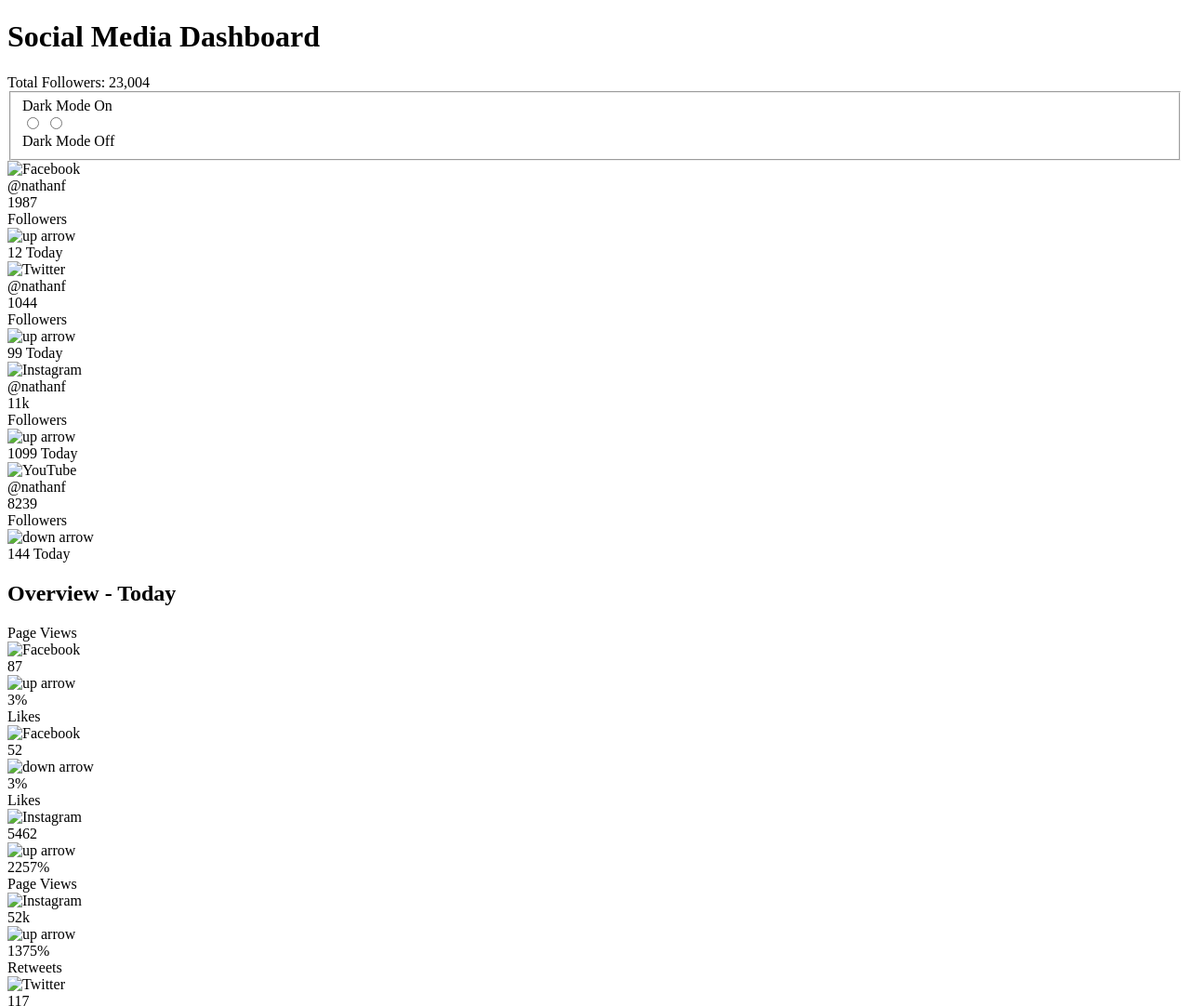
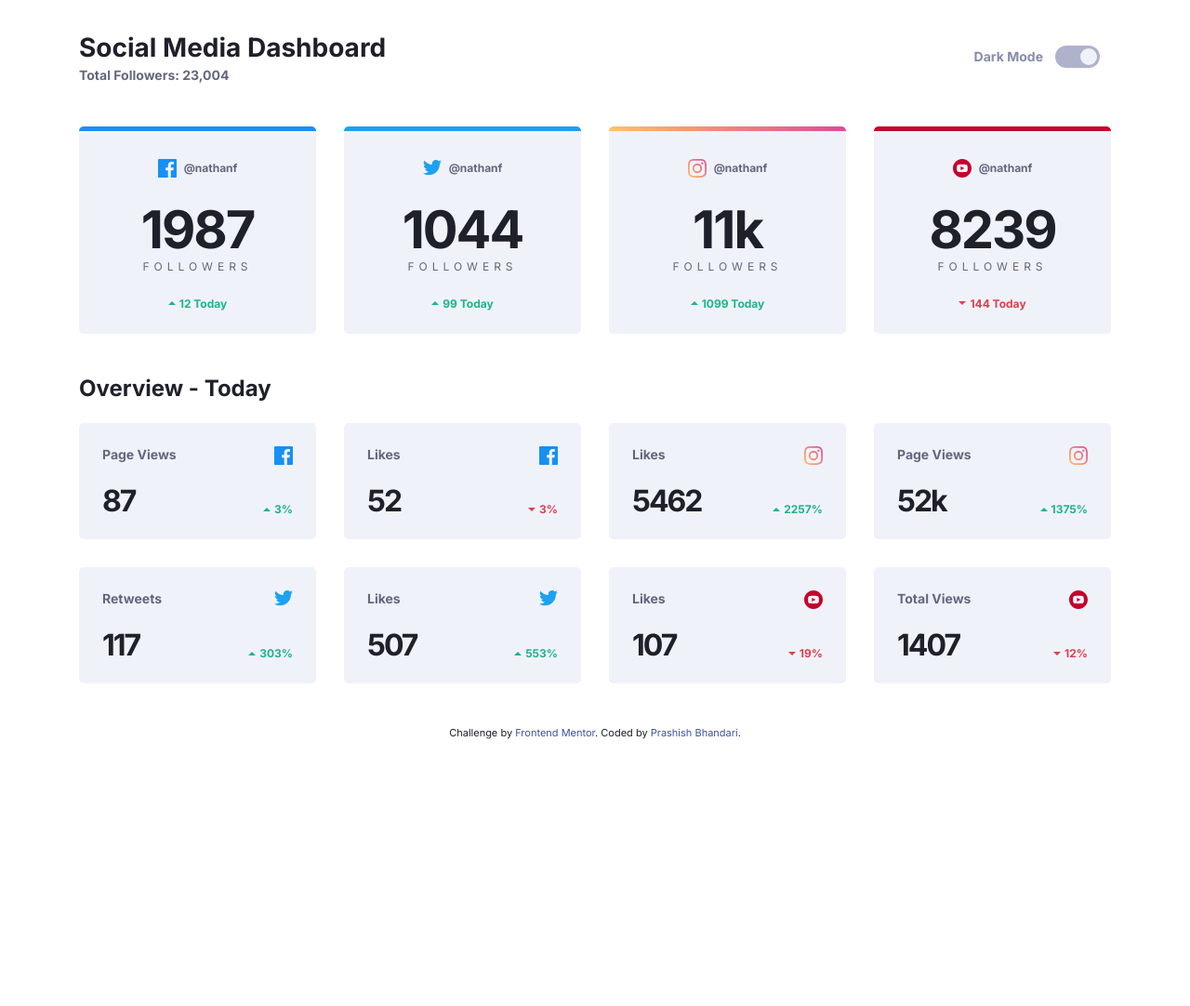
Before and after one commit to prashishb/fem-dklt-toggle, a website: page index.html in a window 1280 px wide. Shown: the top 1082 px of the page at 93% size. After the commit the page ends 800 px from the top, so only its background shows below. Drawn offline with nearby package versions, Linux system fonts and the light colour scheme; files that its build step writes are made by us from their sources; the site is published under a folder, as on GitHub Pages, so addresses that start at the root find nothing.

Commit message:
fixed images not loading

```diff
--- a/index.html
+++ b/index.html
@@ -12,8 +12,8 @@
   <link rel="preconnect" href="https://fonts.googleapis.com">
   <link rel="preconnect" href="https://fonts.gstatic.com" crossorigin>
   <link href="https://fonts.googleapis.com/css2?family=Inter:wght@400;700&display=swap" rel="stylesheet">
-  <link rel="stylesheet" href="/dist/style.css">
-  <script defer src="/dist/script.js"></script>
+  <link rel="stylesheet" href="./dist/style.css">
+  <script defer src="./dist/script.js"></script>
   <!-- Feel free to remove these styles or customise in your own stylesheet 👍 -->
   <style>
     .attribution { font-size: 11px; text-align: center; }
@@ -43,7 +43,7 @@
     <section class="container cards">
       <div class="card card--facebook">
         <div class="card__platform">
-          <img class="card__icon" src="/images/icon-facebook.svg" alt="Facebook">
+          <img class="card__icon" src="./images/icon-facebook.svg" alt="Facebook">
           <div class="card__username">@nathanf</div>
         </div>
         <div class="card__followers">
@@ -53,14 +53,14 @@
           <div class="card__label">Followers</div>
         </div>
         <div class="card__change card__change--up">
-          <img src="/images/icon-up.svg" alt="up arrow">
+          <img src="./images/icon-up.svg" alt="up arrow">
           <div class="card__number">12 Today</div>
         </div>
       </div>
 
       <div class="card card--twitter">
         <div class="card__platform">
-          <img class="card__icon" src="/images/icon-twitter.svg" alt="Twitter">
+          <img class="card__icon" src="./images/icon-twitter.svg" alt="Twitter">
           <div class="card__username">@nathanf</div>
         </div>
         <div class="card__followers">
@@ -70,14 +70,14 @@
           <div class="card__label">Followers</div>
         </div>
         <div class="card__change card__change--up">
-          <img src="/images/icon-up.svg" alt="up arrow">
+          <img src="./images/icon-up.svg" alt="up arrow">
           <div class="card__number">99 Today</div>
         </div>
       </div>
 
       <div class="card card--instagram">
         <div class="card__platform">
-          <img class="card__icon" src="/images/icon-instagram.svg" alt="Instagram">
+          <img class="card__icon" src="./images/icon-instagram.svg" alt="Instagram">
           <div class="card__username">@nathanf</div>
         </div>
         <div class="card__followers">
@@ -87,14 +87,14 @@
           <div class="card__label">Followers</div>
         </div>
         <div class="card__change card__change--up">
-          <img src="/images/icon-up.svg" alt="up arrow">
+          <img src="./images/icon-up.svg" alt="up arrow">
           <div class="card__number">1099 Today</div>
         </div>
       </div>
 
       <div class="card card--youtube">
         <div class="card__platform">
-          <img class="card__icon" src="/images/icon-youtube.svg" alt="YouTube">
+          <img class="card__icon" src="./images/icon-youtube.svg" alt="YouTube">
           <div class="card__username">@nathanf</div>
         </div>
         <div class="card__followers">
@@ -104,7 +104,7 @@
           <div class="card__label">Followers</div>
         </div>
         <div class="card__change card__change--down">
-          <img src="/images/icon-down.svg" alt="down arrow">
+          <img src="./images/icon-down.svg" alt="down arrow">
           <div class="card__number">144 Today</div>
         </div>
       </div>
@@ -115,73 +115,73 @@
       <div class="cards">
         <div class="card card-grid">
           <div class="card__subtitle">Page Views</div>
-          <img src="/images/icon-facebook.svg" alt="Facebook">
+          <img src="./images/icon-facebook.svg" alt="Facebook">
           <div class="card__count card__count--small">87</div>
           <div class="card__change card__change--up">
-            <img src="/images/icon-up.svg" alt="up arrow">
+            <img src="./images/icon-up.svg" alt="up arrow">
             <div class="card__number">3%</div>
           </div>
         </div>
         <div class="card card-grid">
           <div class="card__subtitle">Likes</div>
-          <img src="/images/icon-facebook.svg" alt="Facebook">
+          <img src="./images/icon-facebook.svg" alt="Facebook">
           <div class="card__count card__count--small">52</div>
           <div class="card__change card__change--down">
-            <img src="/images/icon-down.svg" alt="down arrow">
+            <img src="./images/icon-down.svg" alt="down arrow">
             <div class="card__number">3%</div>
           </div>
         </div>
         <div class="card card-grid">
           <div class="card__subtitle">Likes</div>
-          <img src="/images/icon-instagram.svg" alt="Instagram">
+          <img src="./images/icon-instagram.svg" alt="Instagram">
           <div class="card__count card__count--small">5462</div>
           <div class="card__change card__change--up">
-            <img src="/images/icon-up.svg" alt="up arrow">
+            <img src="./images/icon-up.svg" alt="up arrow">
             <div class="card__number">2257%</div>
           </div>
         </div>
         <div class="card card-grid">
           <div class="card__subtitle">Page Views</div>
-          <img src="/images/icon-instagram.svg" alt="Instagram">
+          <img src="./images/icon-instagram.svg" alt="Instagram">
           <div class="card__count card__count--small">52k</div>
           <div class="card__change card__change--up">
-            <img src="/images/icon-up.svg" alt="up arrow">
+            <img src="./images/icon-up.svg" alt="up arrow">
             <div class="card__number">1375%</div>
           </div>
         </div>
         <div class="card card-grid">
           <div class="card__subtitle">Retweets</div>
-          <img src="/images/icon-twitter.svg" alt="Twitter">
+          <img src="./images/icon-twitter.svg" alt="Twitter">
           <div class="card__count card__count--small">117</div>
           <div class="card__change card__change--up">
-            <img src="/images/icon-up.svg" alt="up arrow">
+            <img src="./images/icon-up.svg" alt="up arrow">
             <div class="card__number">303%</div>
           </div>
         </div>
         <div class="card card-grid">
           <div class="card__subtitle">Likes</div>
-          <img src="/images/icon-twitter.svg" alt="Twitter">
+          <img src="./images/icon-twitter.svg" alt="Twitter">
           <div class="card__count card__count--small">507</div>
           <div class="card__change card__change--up">
-            <img src="/images/icon-up.svg" alt="up arrow">
+            <img src="./images/icon-up.svg" alt="up arrow">
             <div class="card__number">553%</div>
           </div>
         </div>
         <div class="card card-grid">
           <div class="card__subtitle">Likes</div>
-          <img src="/images/icon-youtube.svg" alt="YouTube">
+          <img src="./images/icon-youtube.svg" alt="YouTube">
           <div class="card__count card__count--small">107</div>
           <div class="card__change card__change--down">
-            <img src="/images/icon-down.svg" alt="down arrow">
+            <img src="./images/icon-down.svg" alt="down arrow">
             <div class="card__number">19%</div>
           </div>
         </div>
         <div class="card card-grid">
           <div class="card__subtitle">Total Views</div>
-          <img src="/images/icon-youtube.svg" alt="YouTube">
+          <img src="./images/icon-youtube.svg" alt="YouTube">
           <div class="card__count card__count--small">1407</div>
           <div class="card__change card__change--down">
-            <img src="/images/icon-down.svg" alt="down arrow">
+            <img src="./images/icon-down.svg" alt="down arrow">
             <div class="card__number">12%</div>
           </div>
         </div>
```
